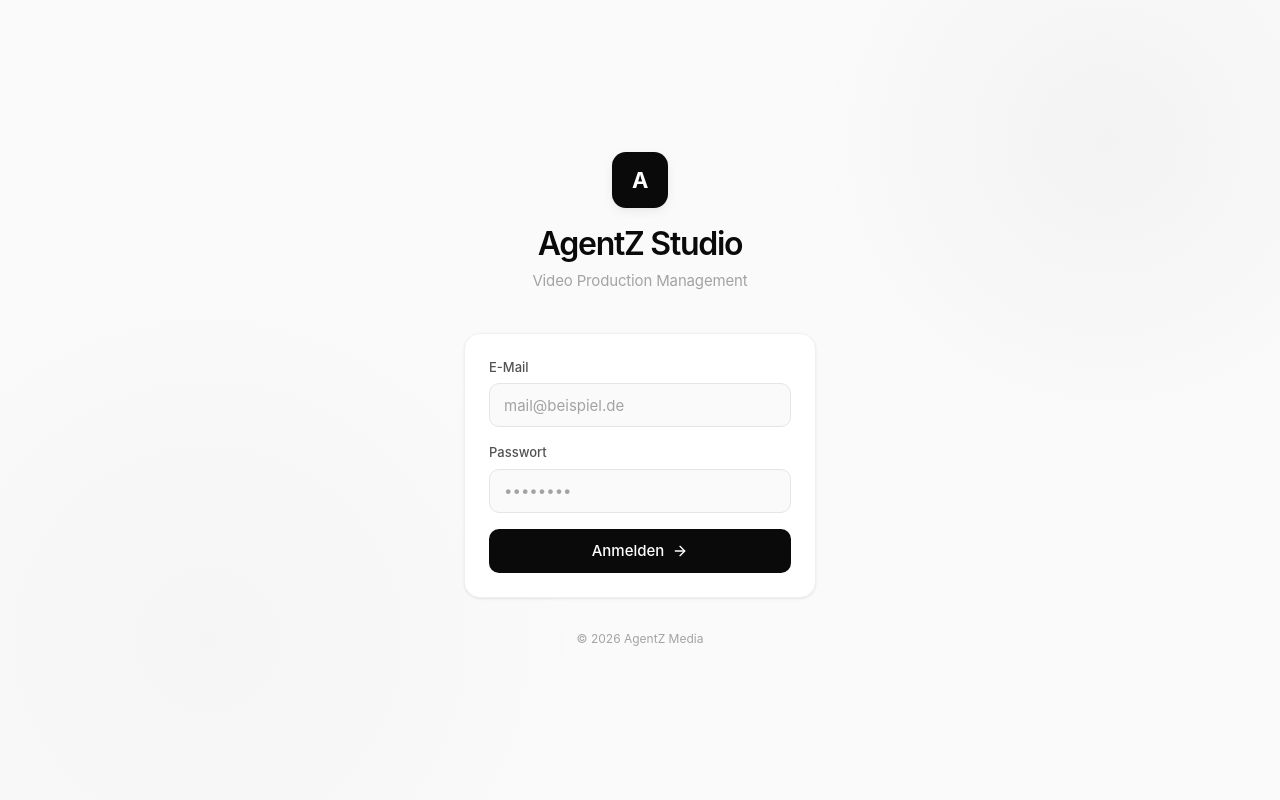
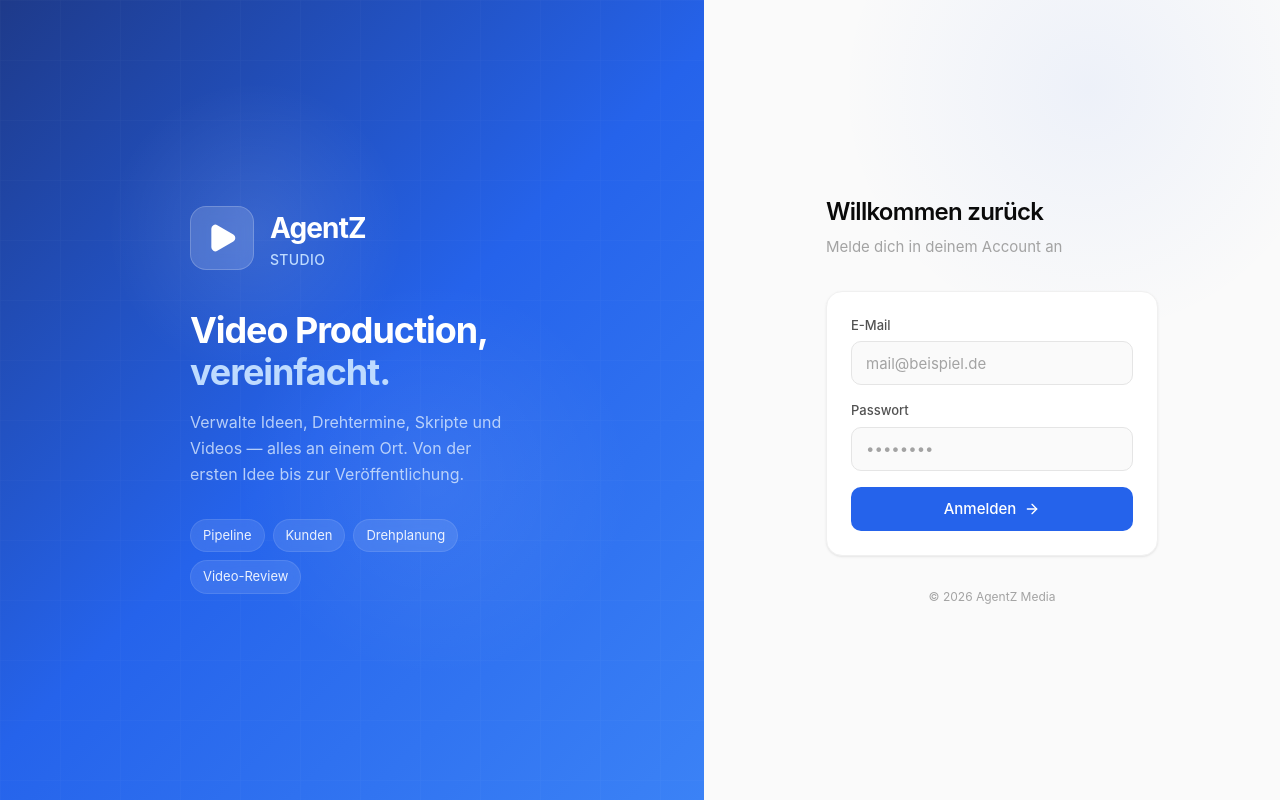
Before and after one commit to agentz-manfred/agentz-studio, a React (Vite) app: page / in a window 1280 px wide. Built offline with nearby package versions, Linux system fonts and the light colour scheme; no server answers.

Commit message:
fix: brand colors, login redesign, sidebar contrast fix
- Replace black/white accent with AgentZ blue (#2563eb / #3b82f6)
- Fix dark mode sidebar active state (was white on white)
- Redesign login page with split layout and branding
- Add feature pills and gradient branding panel

```diff
--- a/src/index.css
+++ b/src/index.css
@@ -21,9 +21,10 @@
   --color-border: #e5e5e5;
   --color-border-subtle: #f0f0f0;
 
-  --color-accent: #0a0a0a;
-  --color-accent-hover: #262626;
-  --color-accent-surface: #f5f5f5;
+  --color-accent: #2563eb;
+  --color-accent-hover: #1d4ed8;
+  --color-accent-surface: #eff6ff;
+  --color-accent-muted: #93c5fd;
 
   --color-success: #16a34a;
   --color-warning: #d97706;
@@ -63,9 +64,10 @@ html.dark {
   --color-border: #262626;
   --color-border-subtle: #1c1c1c;
 
-  --color-accent: #f5f5f5;
-  --color-accent-hover: #d4d4d4;
-  --color-accent-surface: #1c1c1c;
+  --color-accent: #3b82f6;
+  --color-accent-hover: #2563eb;
+  --color-accent-surface: #1e293b;
+  --color-accent-muted: #1d4ed8;
 
   --shadow-xs: 0 1px 2px rgba(0, 0, 0, 0.2);
   --shadow-sm: 0 1px 3px rgba(0, 0, 0, 0.3), 0 1px 2px rgba(0, 0, 0, 0.2);
--- a/src/pages/Login.tsx
+++ b/src/pages/Login.tsx
@@ -1,6 +1,6 @@
 import { useState } from "react";
 import { useAuth } from "../lib/auth";
-import { Loader2, ArrowRight } from "lucide-react";
+import { Loader2, ArrowRight, Play } from "lucide-react";
 
 export function LoginPage() {
   const { login } = useAuth();
@@ -24,32 +24,83 @@ export function LoginPage() {
   };
 
   return (
-    <div className="min-h-screen flex items-center justify-center bg-[var(--color-surface-0)] relative overflow-hidden">
-      {/* Subtle ambient glow */}
-      <div
-        className="absolute top-[-20%] right-[-10%] w-[600px] h-[600px] rounded-full opacity-[0.03] pointer-events-none"
-        style={{
-          background: "radial-gradient(circle, var(--color-accent) 0%, transparent 70%)",
-        }}
-      />
-      <div
-        className="absolute bottom-[-30%] left-[-15%] w-[800px] h-[800px] rounded-full opacity-[0.02] pointer-events-none"
-        style={{
-          background: "radial-gradient(circle, var(--color-accent) 0%, transparent 70%)",
-        }}
-      />
+    <div className="min-h-screen flex relative overflow-hidden">
+      {/* Left side — Branding */}
+      <div className="hidden lg:flex lg:w-[55%] relative items-center justify-center" style={{
+        background: "linear-gradient(135deg, #1e3a8a 0%, #2563eb 50%, #3b82f6 100%)",
+      }}>
+        {/* Decorative elements */}
+        <div className="absolute inset-0 overflow-hidden">
+          <div className="absolute top-[10%] left-[15%] w-[300px] h-[300px] rounded-full opacity-10"
+            style={{ background: "radial-gradient(circle, #fff 0%, transparent 70%)" }} />
+          <div className="absolute bottom-[15%] right-[10%] w-[400px] h-[400px] rounded-full opacity-[0.07]"
+            style={{ background: "radial-gradient(circle, #fff 0%, transparent 70%)" }} />
+          {/* Grid pattern */}
+          <div className="absolute inset-0 opacity-[0.04]" style={{
+            backgroundImage: "linear-gradient(rgba(255,255,255,.5) 1px, transparent 1px), linear-gradient(90deg, rgba(255,255,255,.5) 1px, transparent 1px)",
+            backgroundSize: "60px 60px",
+          }} />
+        </div>
 
-      <div className="animate-in w-full max-w-[400px] px-6 relative z-10">
-        {/* Logo + Brand */}
-        <div className="text-center mb-10">
+        <div className="relative z-10 max-w-[420px] px-12">
+          {/* Logo */}
+          <div className="flex items-center gap-4 mb-10">
+            <div className="w-16 h-16 rounded-2xl bg-white/15 backdrop-blur-sm flex items-center justify-center border border-white/20">
+              <Play className="w-8 h-8 text-white fill-white" />
+            </div>
+            <div>
+              <h1 className="text-[28px] font-bold text-white tracking-[-0.03em]">AgentZ</h1>
+              <p className="text-[14px] text-blue-200 tracking-wide uppercase font-medium">Studio</p>
+            </div>
+          </div>
+
+          <h2 className="text-[36px] font-bold text-white leading-[1.15] tracking-[-0.03em] mb-4">
+            Video Production,<br />
+            <span className="text-blue-200">vereinfacht.</span>
+          </h2>
+          <p className="text-[16px] text-blue-100/80 leading-relaxed">
+            Verwalte Ideen, Drehtermine, Skripte und Videos — alles an einem Ort.
+            Von der ersten Idee bis zur Veröffentlichung.
+          </p>
+
+          {/* Feature pills */}
+          <div className="flex flex-wrap gap-2 mt-8">
+            {["Pipeline", "Kunden", "Drehplanung", "Video-Review"].map((f) => (
+              <span key={f} className="px-3 py-1.5 rounded-full bg-white/10 text-white/90 text-[13px] border border-white/10 backdrop-blur-sm">
+                {f}
+              </span>
+            ))}
+          </div>
+        </div>
+      </div>
+
+      {/* Right side — Login Form */}
+      <div className="flex-1 flex items-center justify-center bg-[var(--color-surface-0)] relative">
+        {/* Subtle accent glow */}
+        <div className="absolute top-[-20%] right-[-10%] w-[500px] h-[500px] rounded-full opacity-[0.06] pointer-events-none"
+          style={{ background: "radial-gradient(circle, var(--color-accent) 0%, transparent 70%)" }} />
+
+        <div className="animate-in w-full max-w-[380px] px-6 relative z-10">
+          {/* Mobile logo (hidden on lg) */}
+          <div className="text-center mb-10 lg:hidden">
             <div className="w-14 h-14 mx-auto mb-5 bg-[var(--color-accent)] rounded-[14px] flex items-center justify-center shadow-[var(--shadow-md)]">
-            <span className="text-white text-[22px] font-bold tracking-[-0.03em]">A</span>
+              <Play className="w-6 h-6 text-white fill-white" />
             </div>
-          <h1 className="text-[32px] font-semibold tracking-[-0.04em] text-[var(--color-text-primary)] leading-none">
+            <h1 className="text-[28px] font-bold tracking-[-0.03em] text-[var(--color-text-primary)]">
               AgentZ Studio
             </h1>
-          <p className="mt-2.5 text-[15px] text-[var(--color-text-tertiary)] tracking-[-0.01em]">
+            <p className="mt-2 text-[15px] text-[var(--color-text-tertiary)]">
               Video Production Management
+            </p>
+          </div>
+
+          {/* Desktop heading */}
+          <div className="hidden lg:block mb-8">
+            <h2 className="text-[24px] font-semibold tracking-[-0.03em] text-[var(--color-text-primary)]">
+              Willkommen zurück
+            </h2>
+            <p className="mt-1.5 text-[15px] text-[var(--color-text-tertiary)]">
+              Melde dich in deinem Account an
             </p>
           </div>
 
@@ -66,10 +117,10 @@ export function LoginPage() {
                   onChange={(e) => setEmail(e.target.value)}
                   onFocus={() => setFocused("email")}
                   onBlur={() => setFocused(null)}
-                className="w-full h-11 px-3.5 rounded-[var(--radius-md)] border bg-[var(--color-surface-0)] text-[15px] transition-all duration-200 ease-[var(--ease-out)] focus:ring-0 focus:outline-none placeholder:text-[var(--color-text-tertiary)]"
+                  className="w-full h-11 px-3.5 rounded-[var(--radius-md)] border bg-[var(--color-surface-0)] text-[15px] text-[var(--color-text-primary)] transition-all duration-200 ease-[var(--ease-out)] focus:ring-0 focus:outline-none placeholder:text-[var(--color-text-tertiary)]"
                   style={{
                     borderColor: focused === "email" ? "var(--color-accent)" : "var(--color-border)",
-                  boxShadow: focused === "email" ? "0 0 0 3px rgba(10,10,10,0.06)" : "none",
+                    boxShadow: focused === "email" ? "0 0 0 3px rgba(37,99,235,0.12)" : "none",
                   }}
                   placeholder="mail@beispiel.de"
                   required
@@ -87,10 +138,10 @@ export function LoginPage() {
                   onChange={(e) => setPassword(e.target.value)}
                   onFocus={() => setFocused("password")}
                   onBlur={() => setFocused(null)}
-                className="w-full h-11 px-3.5 rounded-[var(--radius-md)] border bg-[var(--color-surface-0)] text-[15px] transition-all duration-200 ease-[var(--ease-out)] focus:ring-0 focus:outline-none placeholder:text-[var(--color-text-tertiary)]"
+                  className="w-full h-11 px-3.5 rounded-[var(--radius-md)] border bg-[var(--color-surface-0)] text-[15px] text-[var(--color-text-primary)] transition-all duration-200 ease-[var(--ease-out)] focus:ring-0 focus:outline-none placeholder:text-[var(--color-text-tertiary)]"
                   style={{
                     borderColor: focused === "password" ? "var(--color-accent)" : "var(--color-border)",
-                  boxShadow: focused === "password" ? "0 0 0 3px rgba(10,10,10,0.06)" : "none",
+                    boxShadow: focused === "password" ? "0 0 0 3px rgba(37,99,235,0.12)" : "none",
                   }}
                   placeholder="••••••••"
                   required
@@ -127,5 +178,6 @@ export function LoginPage() {
           </p>
         </div>
       </div>
+    </div>
   );
 }
```
Lines whose indentation alone changed are shown as unchanged.
